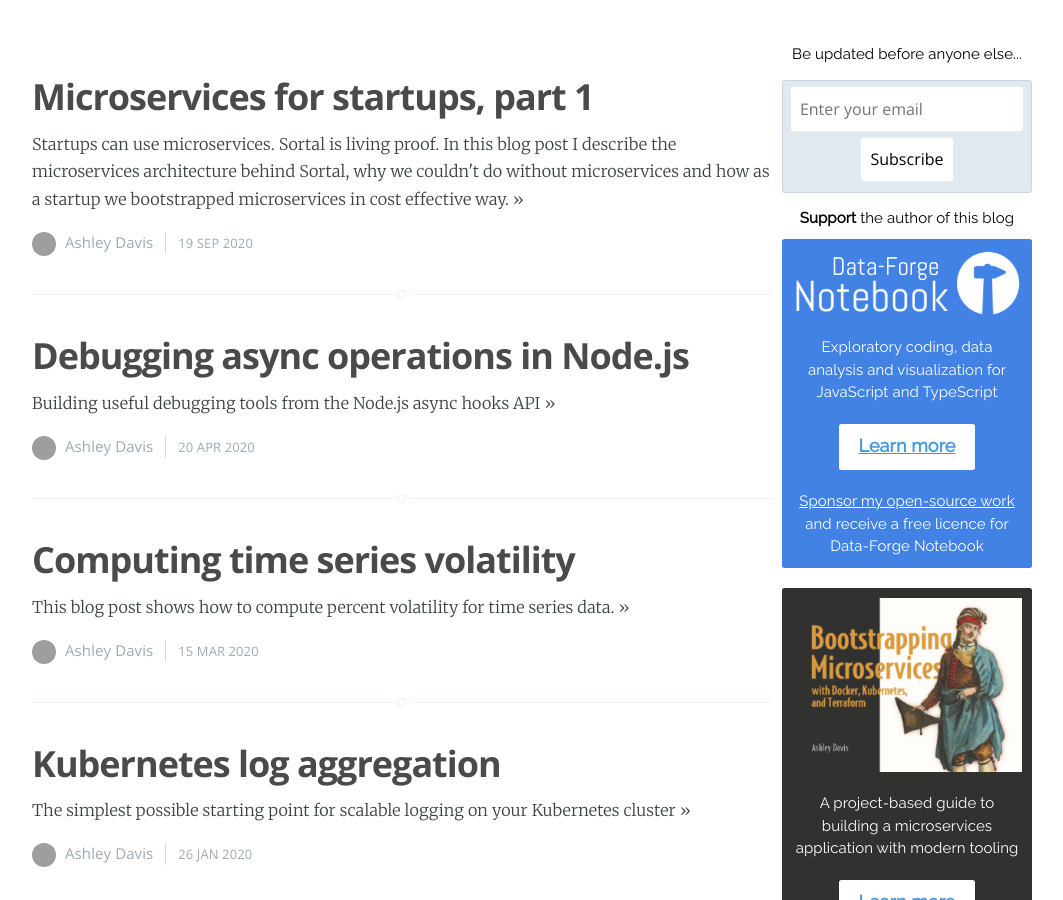
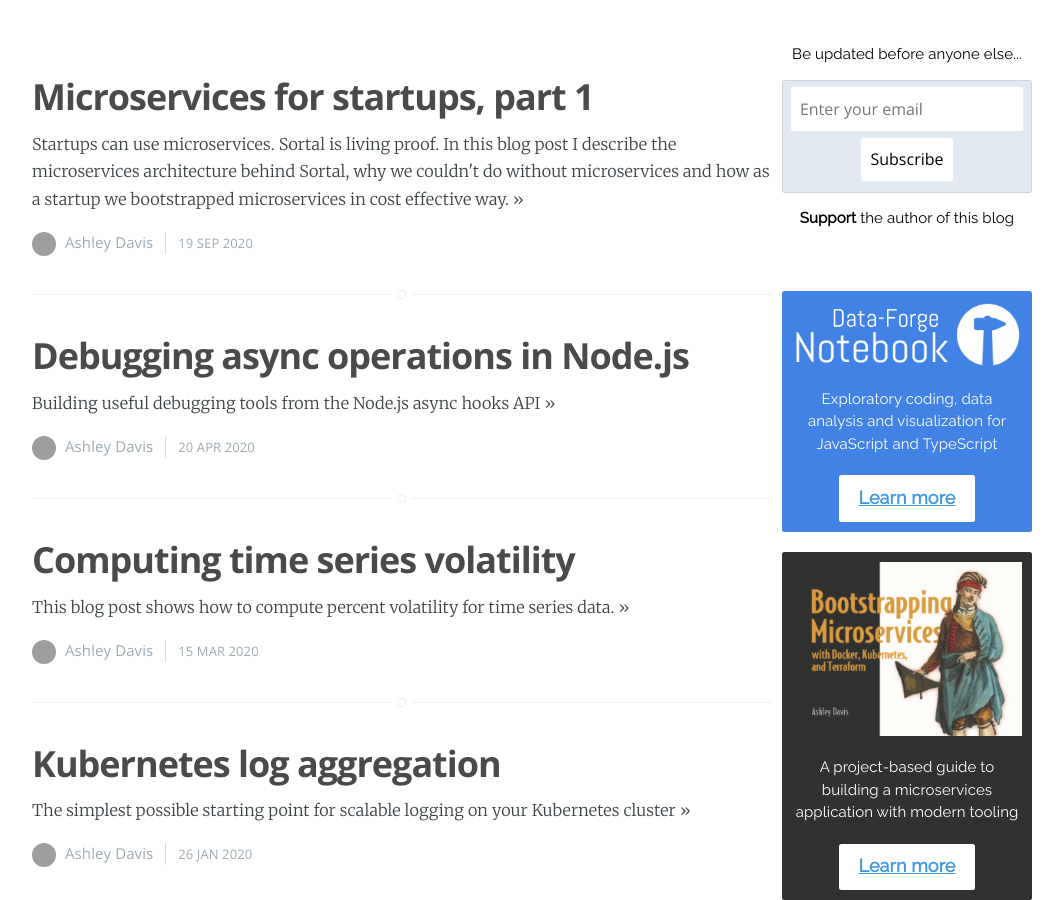
Before and after one commit to ashleydavis/the-data-wrangler-blog, a Jekyll site: the page built from index.md, in a window 1280 px wide and 900 px high, scrolled down 464 px. Shown: the whole window, without its empty margins (108-1171 px from the left). Built offline with Jekyll 4.4.1, drawn with Linux system fonts in a browser that asks for light colours; comment, search, counter and statistics services are not loaded; grey boxes are pictures that could not be loaded.

Commit message:
Move a link.

```diff
--- a/_includes/support.html
+++ b/_includes/support.html
@@ -7,6 +7,16 @@
     </div>
 
     <div class="dfn-ad mt-4 text-2xl text-black text-center"><b>Support</b> the author of this blog</div>
+
+    <div class="text-2xl mt-8">
+        <a
+            class="text-white"
+            href="https://github.com/sponsors/ashleydavis"
+            target="_blank"
+            >
+            Sponsor my open-source work
+        </a>
+    </div>
 
     <div
         class="flex flex-col items-center text-center border rounded p-4 mt-2 dfn-ad"
@@ -30,16 +40,6 @@
             >
             Learn more
         </a>
-        <div class="text-2xl mt-8 leading-normal df-ad-sponsor-link">
-            <a
-                class="text-white"
-                href="https://github.com/sponsors/ashleydavis"
-                target="_blank"
-                >
-                Sponsor my open-source work
-            </a>
-            and receive a free licence for Data-Forge Notebook
-        </div>
     </div>
 
     <div
```
